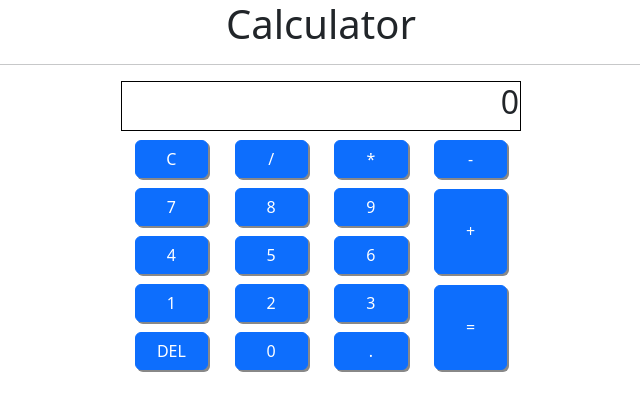
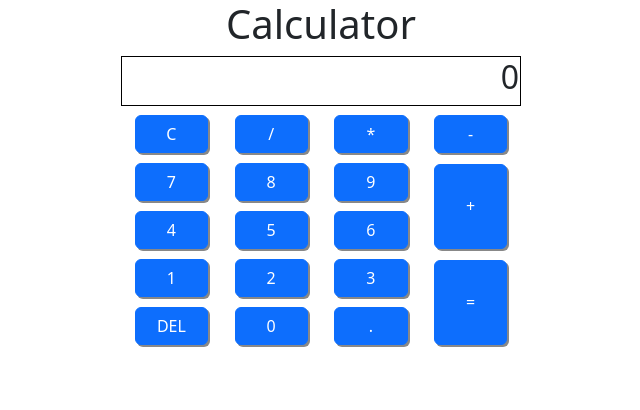
Before and after one commit to DianaDela/calculator, a React (Vite) app: page / in a window 1280 px wide. Shown: the top 410 px of the page, without its empty margins (319-959 px from the left). Built offline with nearby package versions, Linux system fonts and the light colour scheme.

Commit message:
modificacion 8

```diff
--- a/src/App.jsx
+++ b/src/App.jsx
@@ -1,143 +1,140 @@
 import { useState } from 'react';
 import './App.css'
 
-const buttonsClasses = 'btn btn-primary w-75 mt-2';
+const buttonsClasses ='btn btn-primary w-75 mt-2';
 
 function App() {
    const [screen, setScreen] = useState('0');
 
    const handleButtonClick = (e) => {
     const value = e.target.value;
-    if (value === 'C') {
-      setScreen('0')
+    if (value === '.'){
+      if (screen.indexOf('.') !== -1) return;
+    }
+
+    if(value ==='C') {
+      setScreen('0');
       return;
     }
-  if (screen === '0') {
+    if (screen === '0' && value !== '.'){
       setScreen(value);
 
-  } else {
+    }else{
       setScreen(`${screen}${value}`);
     }
 };
 
+const handleDelButtonClick = () => {
+  if (screen.length === 1) {
+    setScreen('0');
+    return;
+ }
+ setScreen(screen.slice(0, -1));
+}
+
   return (
     <div className='app'>
   <h1>Calculator</h1>
-    <hr />
+  <h1 />
   <table style={{
      width: '400px',
-  margin: 'auto'
+     margin:'auto'
      }}>
-
-      <tr>
+   <tr >
    <td colSpan={4} style={{
     border: '1px solid black',
-        textAlign: 'end',
+    textAlign: 'end'
    }}>
     <h2>{screen}</h2>
    </td>
    </tr>
-
    <tr>
    <td><button type='button'
    className={buttonsClasses}
    value='C'
    onClick={(e) => handleButtonClick(e)}
-        >C</button></td>
+   > C </button></td>
    <td><button type='button'
-       className={buttonsClasses}
-       >/</button></td>
+   className={buttonsClasses}> / </button></td>
    <td><button type='button'
-       className={buttonsClasses}
-       >*</button></td>
+   className={buttonsClasses}> * </button></td>
    <td><button type='button'
-       className={buttonsClasses}
-       >-</button></td>
+   className={buttonsClasses}> - </button></td>
    </tr>
-
    <tr>
    <td><button type='button'
    className={buttonsClasses}
    value='7'
    onClick={(e) => handleButtonClick(e)}
-       >7</button></td>
+   > 7 </button></td>
    <td><button type='button'
    className={buttonsClasses}
    value='8'
    onClick={(e) => handleButtonClick(e)}
-       >8</button></td>
+   > 8 </button></td>
    <td><button type='button'
    className={buttonsClasses}
    value='9'
    onClick={(e) => handleButtonClick(e)}
-       >9</button></td>
+   > 9 </button></td>
    <td rowSpan={2}><button type='button'
-       className={buttonsClasses}
-       style={{height: "85px"}}
-       >+</button></td>
+   className={buttonsClasses} style={{height: "85px"}}> + </button></td>
    </tr>
-
    <tr>
    <td><button type='button'
    className={buttonsClasses}
    value='4'
    onClick={(e) => handleButtonClick(e)}
-       >4</button></td>
+   > 4 </button></td>
    <td><button type='button'
    className={buttonsClasses}
    value='5'
    onClick={(e) => handleButtonClick(e)}
-       >5</button></td>
+   > 5 </button></td>
    <td><button type='button'
    className={buttonsClasses}
    value='6'
    onClick={(e) => handleButtonClick(e)}
-       >6</button></td>
+   > 6 </button></td>
    </tr>
-
    <tr>
    <td><button type='button'
    className={buttonsClasses}
    value='1'
    onClick={(e) => handleButtonClick(e)}
-       >1</button>
-       </td>
+   > 1 </button></td>
    <td><button type='button'
    className={buttonsClasses}
    value='2'
    onClick={(e) => handleButtonClick(e)}
-       >2</button>
-       </td>
+   > 2 </button></td>
    <td><button type='button'
    className={buttonsClasses}
    value='3'
    onClick={(e) => handleButtonClick(e)}
-       >3</button>
-       </td>
+   > 3 </button></td>
    <td rowSpan={2}><button type='button'
+   className={buttonsClasses} style={{height: "85px"}} > = </button></td>
+   </tr>
+   <tr>
+   <td><button type='button'
    className={buttonsClasses}
-       style={{height: "85px"}}
-       >=</button>
+   onClick={handleDelButtonClick}
+   > DEL </button></td>
+   <td><button type='button'
+   className={buttonsClasses}
+   value='0'
+   onClick={(e) => handleButtonClick(e)}
+   > 0 </button></td>
+   <td>
+   <button type='button'
+   className={buttonsClasses}
+   value='.'
+   onClick={(e) => handleButtonClick(e)}
+   > . </button>
    </td>
    </tr>
 
-      <tr>
-      <td>
-        <button
-        type='button'
-        className={buttonsClasses}
-        >DEL</button>
-      </td>
-       <td>
-        <button type='button'
-       className={buttonsClasses}
-       value='0'
-       onClick={(e) => handleButtonClick(e)}
-       >0</button></td>
-       <td><button type='button'
-       className={buttonsClasses}
-       >.</button></td>
-       </tr>
   </table>
 </div>
   )
```
Lines whose indentation alone changed are shown as unchanged.
